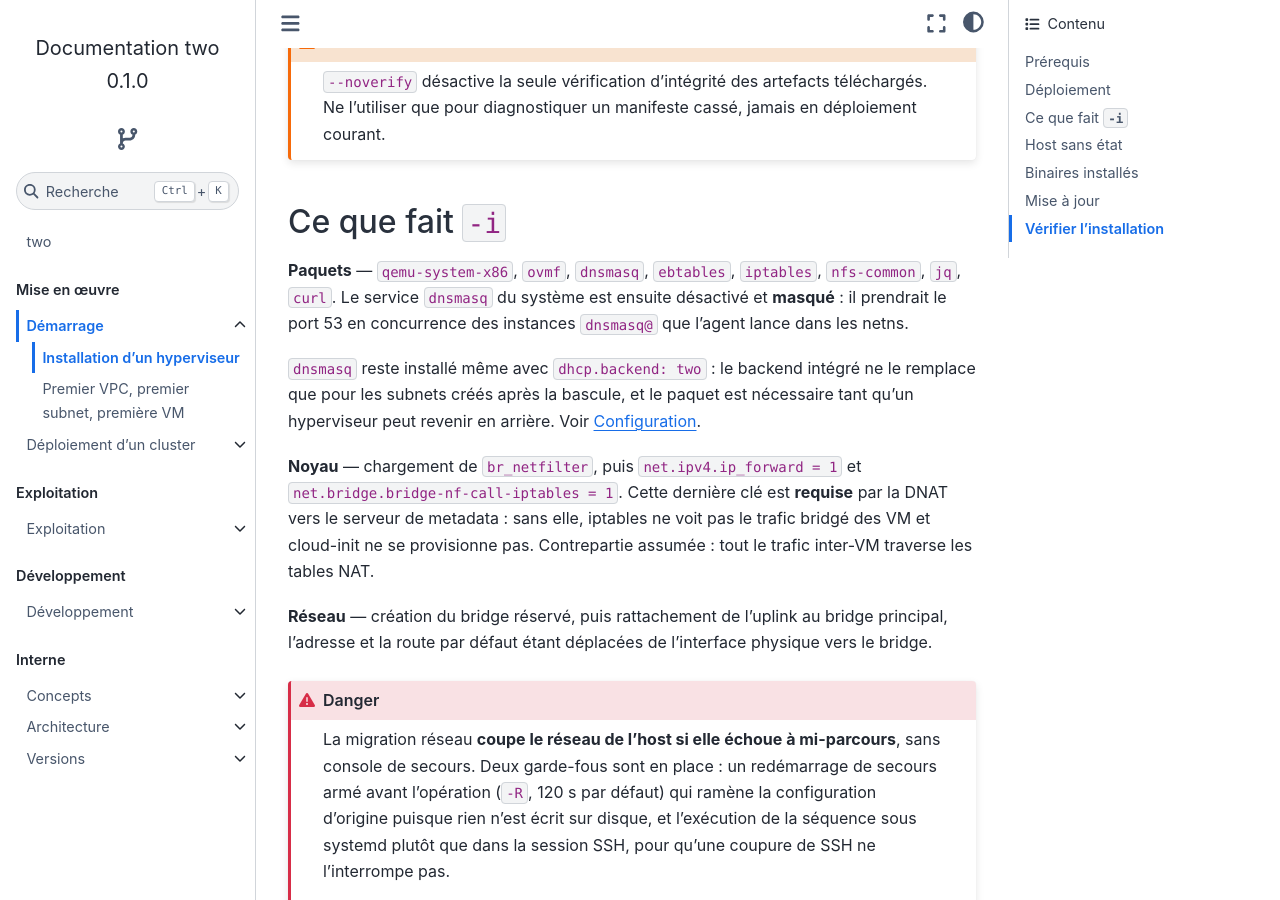
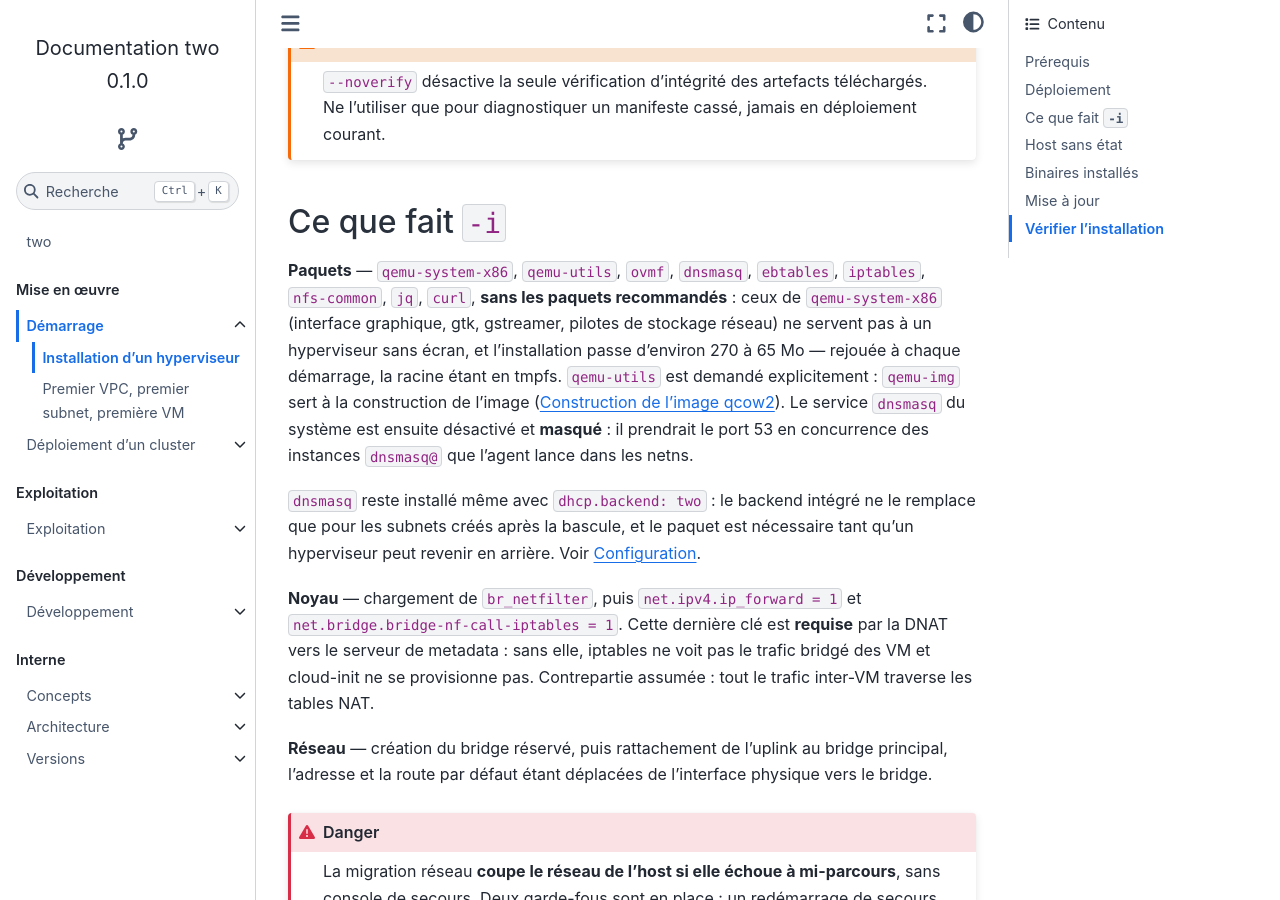
Before and after one commit to GnomeZworc/two-mirror, a Sphinx documentation site: the page built from docs/demarrage/installation.rst, in a window 1280 px wide and 900 px high, scrolled down 1231 px. Built offline with Sphinx 7.4.7 and the Sphinx Book theme 1.1.4, drawn with Linux system fonts in a browser that asks for light colours.

Commit message:
f-64: bootstrap_kvm: paquets KVM sans les recommandés, qemu-utils explicite #64
Signed-off-by: GnomeZworc <nicolas.boufidjeline@g3e.fr>

```diff
--- a/docs/demarrage/installation.rst
+++ b/docs/demarrage/installation.rst
@@ -68,8 +68,12 @@ Les options booléennes actives par défaut se **désactivent** par leur forme l
 Ce que fait ``-i``
 ------------------
 
-**Paquets** — ``qemu-system-x86``, ``ovmf``, ``dnsmasq``, ``ebtables``, ``iptables``,
-``nfs-common``, ``jq``, ``curl``. Le service ``dnsmasq`` du système est ensuite désactivé et
+**Paquets** — ``qemu-system-x86``, ``qemu-utils``, ``ovmf``, ``dnsmasq``, ``ebtables``,
+``iptables``, ``nfs-common``, ``jq``, ``curl``, **sans les paquets recommandés** : ceux de
+``qemu-system-x86`` (interface graphique, gtk, gstreamer, pilotes de stockage réseau) ne servent
+pas à un hyperviseur sans écran, et l'installation passe d'environ 270 à 65 Mo — rejouée à chaque
+démarrage, la racine étant en tmpfs. ``qemu-utils`` est demandé explicitement : ``qemu-img`` sert
+à la construction de l'image (:doc:`/deploiement/image-qcow2`). Le service ``dnsmasq`` du système est ensuite désactivé et
 **masqué** : il prendrait le port 53 en concurrence des instances ``dnsmasq@`` que l'agent lance
 dans les netns.
 
```
Also changed, not shown: 1 other file.
